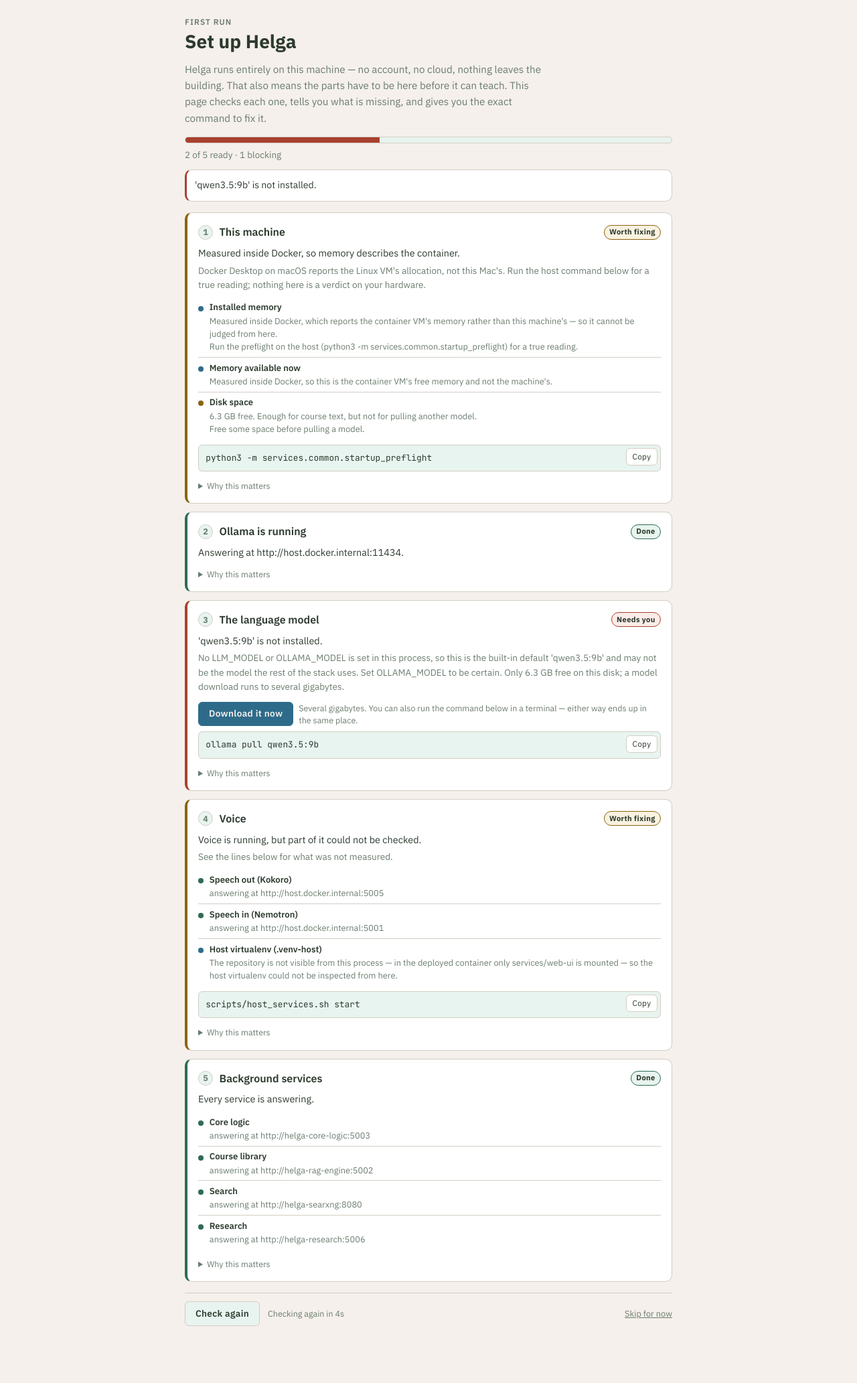
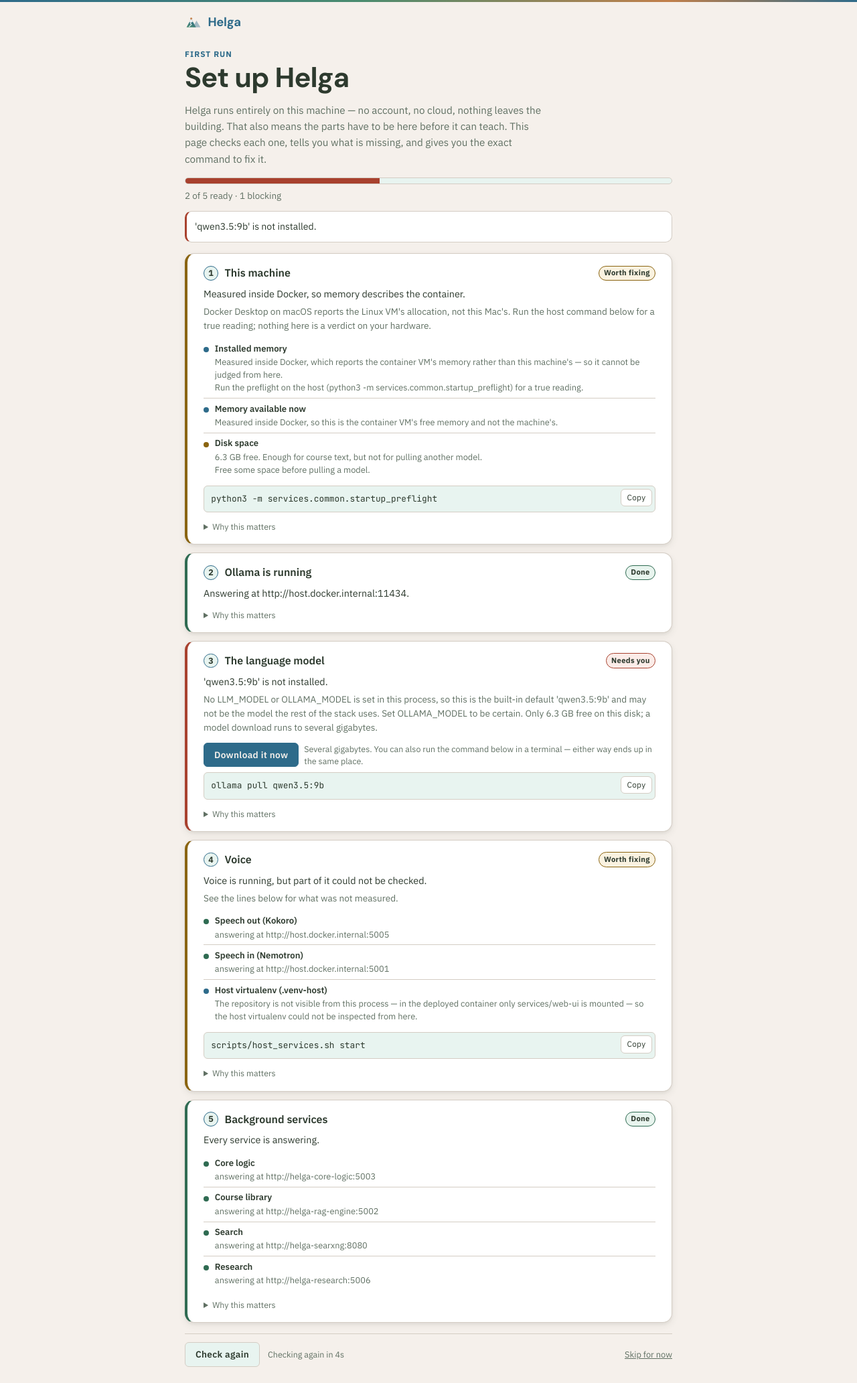
Before and after one commit to brennansk1/Helga-Soctraic-Voice-Tutor, a Flask app: page /setup in a window 1280 px wide. Shown: the whole page at 67% size. Before the commit the page ends 1980 px from the top, so only its background shows below. Run offline with Flask 3, Linux system fonts and the light colour scheme; data that the repository does not hold is empty; parts of the project's set-up code (start-up, migrations or seed data) failed here and were passed over; some libraries are stand-ins or nearby versions.

Commit message:
ui: give the setup page Helga's identity, and fix the muted-text token
The first-run page was styled correctly but anonymously -- no mark, no
brand hairline, hairline-box cards, a 1.75rem heading. It read as a
diagnostic tool bolted on beside the product rather than its front door,
which is the wrong first impression for the one page a new user is
guaranteed to see.

It stays standalone (base.html's nav points at features that do not work
on the machine this page exists to fix, and resources.js's blocking gate
would cover the very page that must stay readable), so the brand comes
across on its own: gradient hairline, mark and wordmark, accent eyebrow,
display-size heading in the brand face, and the product's real card
treatment -- --border-radius-lg and --shadow-card instead of a 1px box.

Verifying that work with a contrast sweep over every text node turned up
a defect that was not mine and was not local:

  --text-secondary #6b7c6e measured 3.92:1 on --bg-primary, 4.44 on
  --bg-secondary and 3.94 on --bg-tertiary. Every muted caption, helper
  line and secondary label in the product -- 218 call sites across 16
  stylesheets -- was under AA in the light theme. Dark failed on
  --bg-tertiary at 4.15.

Both themes now clear 4.6 on all three surfaces (#607063 light: 4.64 /
5.26 / 4.66; #92a395 dark: 5.99 / 5.29 / 4.63), keeping the hue.

Also: there was no base anchor colour anywhere, so the degree page's
empty-state "Create" link fell through to the user agent's #0000EE, about
2.3:1 on dark. Added a:not([class]) -- scoped that way on purpose, since
every anchor the product styles itself carries a class and inherits its
colour, so a bare `a {}` would repaint the nav and every card wrapper.

Measured, not eyeballed: a sweep of every visible text node on /, /courses,
/degree, /settings and /setup in both themes reports zero failures against
AA (4.5, or 3.0 for large text). One caveat worth recording -- the first
run of that sweep reported 11 failures on the home page that did not
exist: style.css transitions link colour, and getComputedStyle returns
interpolated values mid-transition, so the audit has to disable
transitions before it reads anything.

css_theme_guard.py clean. No horizontal overflow at 375/768/1440.

```diff
--- a/services/web-ui/static/css/design-system.css
+++ b/services/web-ui/static/css/design-system.css
@@ -1196,3 +1196,25 @@ body:not(.page-home) .matterhorn-bg { display: none; }
     background: var(--accent-primary);
 }
 .app-nav .nav-link:hover { color: var(--accent-primary); }
+
+
+/* Prose links.
+ *
+ * There was no base anchor colour anywhere, so any <a> written without a class
+ * fell through to the user agent's #0000EE. On the dark theme that measures
+ * about 2.3:1 and reads as a broken page rather than a link. (Found on the
+ * degree page's empty state: "...from the Create page and choose a degree.")
+ *
+ * Scoped to :not([class]) on purpose: every anchor the product styles itself
+ * -- nav links, card wrappers, pills, button-shaped links -- carries a class
+ * and relies on inheriting its own colour, so a bare `a {}` rule would repaint
+ * all of them. This catches exactly the unstyled ones, now and in future.
+ */
+a:not([class]) {
+    color: var(--accent-primary);
+    text-decoration: underline;
+    text-underline-offset: 0.15em;
+}
+a:not([class]):hover {
+    color: var(--accent-primary-dark);
+}
--- a/services/web-ui/static/css/setup.css
+++ b/services/web-ui/static/css/setup.css
@@ -21,6 +21,39 @@
     min-height: 100vh;
 }
 
+/* --- the brand, and why it is here ---------------------------------------
+ * This page does not inherit base.html's chrome (its navigation points at
+ * features that do not work yet), but it is still the FIRST THING a person
+ * sees. Carrying none of the product's identity made it read as a diagnostic
+ * tool bolted on beside Helga rather than Helga's own front door — so the
+ * mark, the wordmark and the brand hairline come across on their own.
+ */
+.setup-brandbar {
+    height: 3px;
+    background: linear-gradient(90deg,
+        var(--accent-primary) 0%,
+        var(--accent-tertiary) 42%,
+        var(--accent-secondary) 78%,
+        var(--accent-primary) 100%);
+}
+.setup-brand {
+    display: flex; align-items: center; gap: .55em;
+    width: min(760px, 100%);
+    margin: 0 auto;
+    padding: var(--space-4) var(--space-4) 0;
+    box-sizing: border-box;
+}
+.setup-brand-mark {
+    width: 1.6em; height: 1.6em; flex: 0 0 auto;
+    background: url('/static/img/logo-helga.svg') center / contain no-repeat;
+}
+.setup-brand-word {
+    font-family: var(--font-brand);
+    font-size: 1.15rem; font-weight: var(--font-weight-bold);
+    letter-spacing: -0.015em;
+    color: var(--accent-primary);
+}
+
 .setup-shell {
     box-sizing: border-box;
     width: min(760px, 100%);
@@ -32,13 +65,19 @@
 
 .setup-kicker {
     margin: 0 0 .35em;
-    font-size: .74rem; font-weight: 600; letter-spacing: .09em;
+    font-size: .74rem; font-weight: 700; letter-spacing: .09em;
     text-transform: uppercase;
-    color: var(--text-secondary);
+    /* Brand accent, not the generic secondary grey. This eyebrow is the first
+       coloured thing under the wordmark and it should belong to Helga. */
+    color: var(--accent-primary);
 }
 .setup-title {
+    /* The display size the rest of the product uses for a page it wants you
+       to feel something about, not the 1.75rem of a settings subhead. */
+    font-family: var(--font-brand);
     margin: 0 0 var(--space-3);
-    font-size: 1.75rem; line-height: 1.15;
+    font-size: clamp(2rem, 4vw, 2.6rem); line-height: 1.1;
+    letter-spacing: -0.02em;
     color: var(--text-primary);
 }
 .setup-lead {
@@ -114,12 +153,20 @@
 .setup-step {
     box-sizing: border-box;
     margin: 0 0 var(--space-3);
-    padding: var(--space-4);
+    padding: var(--space-4) var(--space-5);
     background: var(--bg-secondary);
     color: var(--text-primary);
     border: 1px solid var(--border-color);
     border-left-width: 4px;
-    border-radius: var(--border-radius);
+    /* The product's card treatment — larger radius and a real shadow — rather
+       than a hairline box. These are the same cards as everywhere else. */
+    border-radius: var(--border-radius-lg);
+    box-shadow: var(--shadow-card);
+    transition: box-shadow 160ms ease, transform 160ms ease;
+}
+.setup-step:hover { box-shadow: var(--shadow-lg); }
+@media (prefers-reduced-motion: reduce) {
+    .setup-step { transition: none; }
 }
 /* The left edge carries the state at a glance; the pill carries it in words.
    Colour alone is never the only signal — the pill's text is the accessible
@@ -140,9 +187,13 @@
     width: 1.6em; height: 1.6em;
     font-size: .78rem; font-weight: 700;
     font-variant-numeric: tabular-nums;
-    color: var(--text-secondary);
+    /* The accent lives in the ring, not the glyph. Accent-on-bg-tertiary
+       measures 4.26:1 in dark, which is fine for a 1px UI boundary (needs 3)
+       and fails for a 12.5px numeral (needs 4.5), so the digit keeps
+       --text-primary and the brand rides the border instead. */
+    color: var(--text-primary);
     background: var(--bg-tertiary);
-    border: 1px solid var(--border-color);
+    border: 1px solid var(--accent-primary);
     border-radius: 999px;
 }
 .setup-step-title {
@@ -356,7 +407,10 @@
    a long `pip install -r …` never widens the page. */
 @media (max-width: 560px) {
     .setup-shell { padding: var(--space-4) var(--space-3); }
-    .setup-title { font-size: 1.4rem; }
+    /* 1.4rem next to a .88rem lead is only a 1.6x step -- too flat for the
+       page's one heading. 1.75rem still fits "Set up Helga" on a 375px
+       screen with room to spare. */
+    .setup-title { font-size: 1.75rem; }
     .setup-lead { font-size: .88rem; }
     .setup-step { padding: var(--space-3); }
     .setup-step-head { flex-wrap: wrap; }
--- a/services/web-ui/static/css/style.css
+++ b/services/web-ui/static/css/style.css
@@ -29,7 +29,11 @@
 
     /* Text — deep forest and stone */
     --text-primary: #2d3a2e;
-    --text-secondary: #6b7c6e;
+    /* Measured, not eyeballed. #6b7c6e ran 3.92:1 on --bg-primary,
+       4.44 on --bg-secondary and 3.94 on --bg-tertiary -- every muted
+       caption in the product was under AA. #607063 is the same hue a
+       few steps down: 4.64 / 5.26 / 4.66. */
+    --text-secondary: #607063;
     --text-inverted: #ffffff;
 
     /* Accent — Alpine Blue (Bavarian sky) */
@@ -125,7 +129,8 @@
     --bg-tertiary: #2a3830;
     --bg-chat: #1e2824;
     --text-primary: #d8e0d9;
-    --text-secondary: #8a9a8d;
+    /* 4.15:1 on --bg-tertiary before; 4.63 now (5.99 / 5.29 / 4.63). */
+    --text-secondary: #92a395;
     --border-color: #3a4a3e;
     --accent-primary: #5da0c2;
     /* Dark ink on the pale accent: 6.0:1, versus 2.9:1 for white. */
@@ -150,7 +155,11 @@
     --bg-secondary: #ffffff;
     --bg-tertiary: #e8f4f0;
     --text-primary: #2d3a2e;
-    --text-secondary: #6b7c6e;
+    /* Measured, not eyeballed. #6b7c6e ran 3.92:1 on --bg-primary,
+       4.44 on --bg-secondary and 3.94 on --bg-tertiary -- every muted
+       caption in the product was under AA. #607063 is the same hue a
+       few steps down: 4.64 / 5.26 / 4.66. */
+    --text-secondary: #607063;
     --border-color: #d4cdc4;
     --accent-primary: #2e6b8a;
     --shadow-soft: 0 2px 8px rgba(45, 58, 46, 0.06);
--- a/services/web-ui/templates/base.html
+++ b/services/web-ui/templates/base.html
@@ -31,10 +31,10 @@
     <link rel="preload" as="font" type="font/woff2" crossorigin
           href="{{ url_for('static', filename='fonts/plexsans-600.woff2') }}">
     <link rel="stylesheet" href="{{ url_for('static', filename='css/fonts.css') }}?v=2">
-    <link rel="stylesheet" href="{{ url_for('static', filename='css/style.css') }}?v=5">
+    <link rel="stylesheet" href="{{ url_for('static', filename='css/style.css') }}?v=6">
     <!-- Loaded after style.css: refines the palette it establishes. -->
     <link rel="stylesheet" href="{{ url_for('static', filename='css/icons.css') }}?v=1">
-    <link rel="stylesheet" href="{{ url_for('static', filename='css/design-system.css') }}?v=1">
+    <link rel="stylesheet" href="{{ url_for('static', filename='css/design-system.css') }}?v=2">
     <link rel="stylesheet" href="{{ url_for('static', filename='css/surfaces.css') }}?v=1">
     <link rel="stylesheet" href="{{ url_for('static', filename='css/learn-path.css') }}?v=2">
     <link rel="stylesheet" href="{{ url_for('static', filename='css/build.css') }}?v=1">
--- a/services/web-ui/templates/setup.html
+++ b/services/web-ui/templates/setup.html
@@ -38,12 +38,24 @@
     <link rel="preload" as="font" type="font/woff2" crossorigin
           href="{{ url_for('static', filename='fonts/plexsans-600.woff2') }}">
     <link rel="stylesheet" href="{{ url_for('static', filename='css/fonts.css') }}?v=2">
-    <link rel="stylesheet" href="{{ url_for('static', filename='css/style.css') }}?v=5">
+    <link rel="stylesheet" href="{{ url_for('static', filename='css/style.css') }}?v=6">
     <link rel="stylesheet" href="{{ url_for('static', filename='css/icons.css') }}?v=1">
-    <link rel="stylesheet" href="{{ url_for('static', filename='css/design-system.css') }}?v=1">
-    <link rel="stylesheet" href="{{ url_for('static', filename='css/setup.css') }}?v=1">
+    <link rel="stylesheet" href="{{ url_for('static', filename='css/design-system.css') }}?v=2">
+    <link rel="stylesheet" href="{{ url_for('static', filename='css/setup.css') }}?v=5">
 </head>
 <body class="page-setup">
+
+{# The brand bar. Not base.html's header — that navigates to Learn, Practice
+   and Review, none of which work on the machine this page exists to fix — but
+   the mark and the gradient belong here all the same. This is a first
+   impression, and a page that carries none of the product's identity reads as
+   a diagnostic tool someone bolted on rather than the front door. #}
+<div class="setup-brandbar" aria-hidden="true"></div>
+<header class="setup-brand">
+    <span class="setup-brand-mark"></span>
+    <span class="setup-brand-word">Helga</span>
+</header>
+
 <main class="setup-shell" id="setup-shell">
 
     <header class="setup-head">
```
